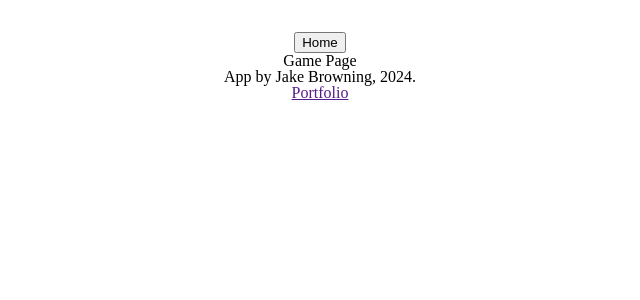
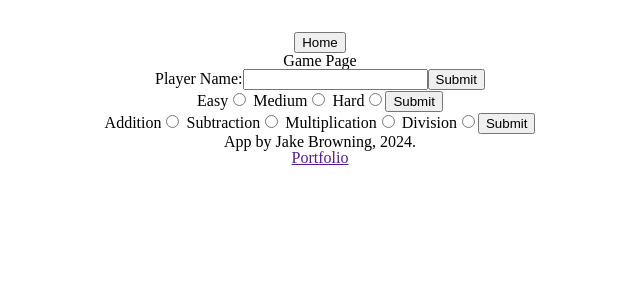
Before and after one commit to JakeBrowning90/math-game-1, a React (Vite) app: page / in a window 1280 px wide. Both pictures are taken after a click on the button "Start Game". Shown: the top 300 px of the page, without its empty margins (320-960 px from the left). Built offline with nearby package versions, Linux system fonts and the light colour scheme.

Commit message:
Create placeholder form elements for game setup

```diff
--- a/src/components/AboutPage.jsx
+++ b/src/components/AboutPage.jsx
@@ -3,6 +3,9 @@ function AboutPage({navToHome}) {
     <div>
       <button onClick={navToHome}>Home</button>
       <h1>About Page</h1>
+      <p>Instructions for play</p>
+      <p>Request for feedback</p>
+      <p>Background</p>
     </div>
   );
 }
--- a/src/components/GamePage.jsx
+++ b/src/components/GamePage.jsx
@@ -3,6 +3,56 @@ function GamePage({ navToHome }) {
     <div>
       <button onClick={navToHome}>Home</button>
       <h1>Game Page</h1>
+      <form action="">
+        <label htmlFor="">
+          Player Name:
+          <input type="text" />
+        </label>
+        <button>Submit</button>
+      </form>
+
+      <form action="">
+        <label htmlFor="">
+          {" "}
+          Easy
+          <input type="radio" />
+        </label>
+        <label htmlFor="">
+          {" "}
+          Medium
+          <input type="radio" />
+        </label>
+        <label htmlFor="">
+          {" "}
+          Hard
+          <input type="radio" />
+        </label>
+        <button>Submit</button>
+      </form>
+
+      <form action="">
+        <label htmlFor="">
+          {" "}
+          Addition
+          <input type="radio" />
+        </label>
+        <label htmlFor="">
+          {" "}
+          Subtraction
+          <input type="radio" />
+        </label>
+        <label htmlFor="">
+          {" "}
+          Multiplication
+          <input type="radio" />
+        </label>
+        <label htmlFor="">
+          {" "}
+          Division
+          <input type="radio" />
+        </label>
+        <button>Submit</button>
+      </form>
     </div>
   );
 }
--- a/src/components/ScorePage.jsx
+++ b/src/components/ScorePage.jsx
@@ -3,6 +3,8 @@ function ScorePage({ navToHome }) {
     <div>
       <button onClick={navToHome}>Home</button>
       <h1>Score Page</h1>
+      <p>Display scores</p>
+      <p>Normal play vs endless, etc</p>
     </div>
   );
 }
```
